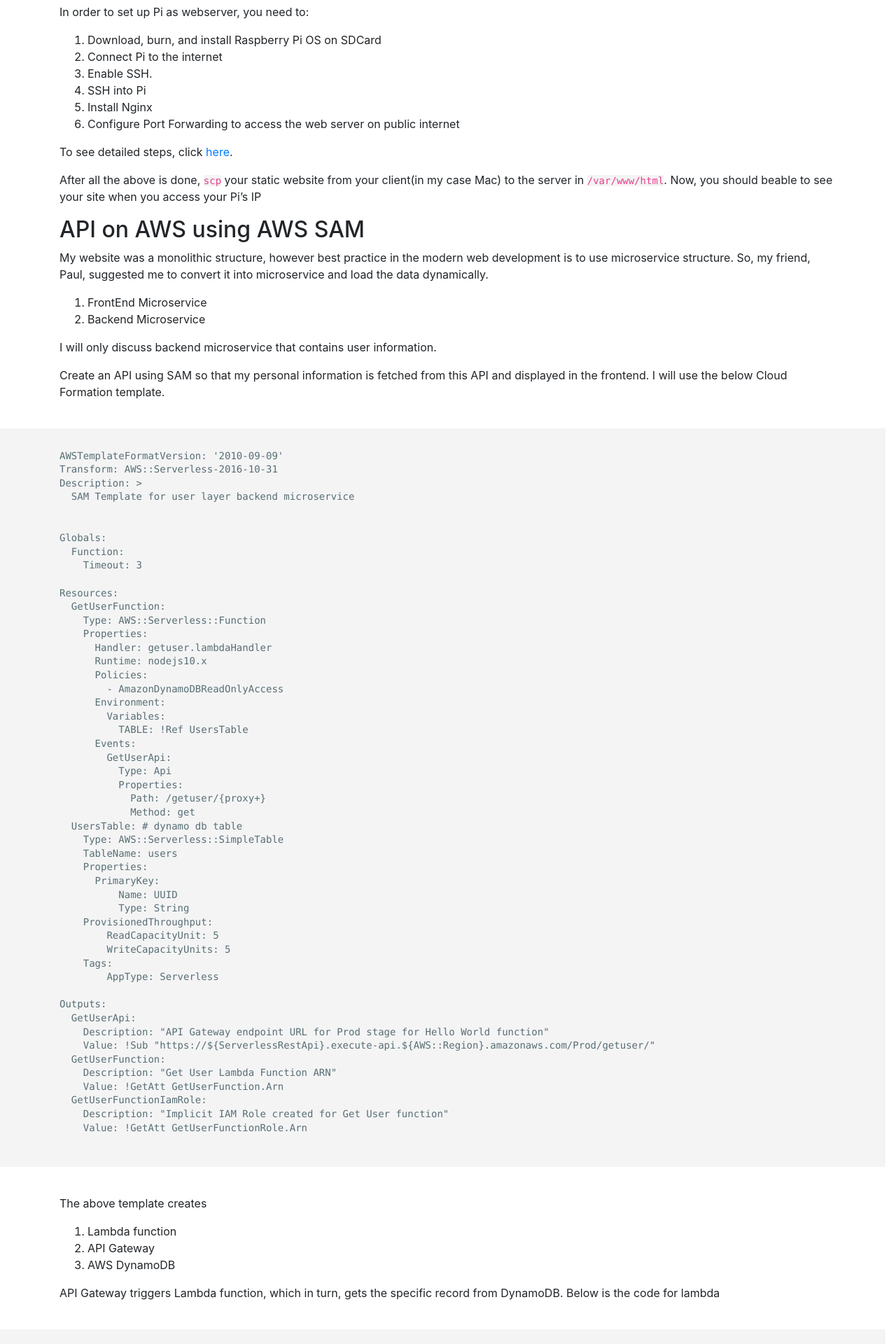
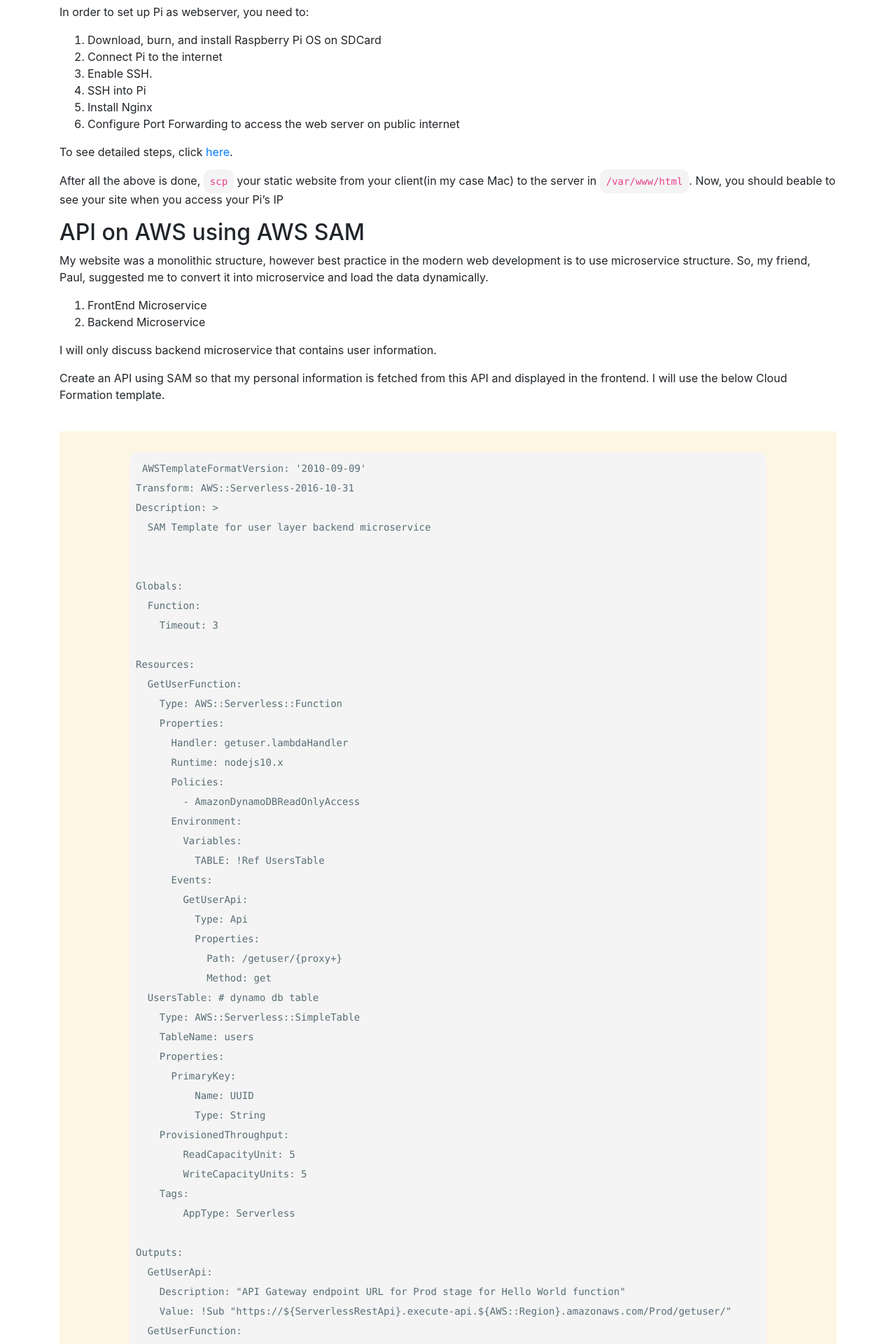
Before and after one commit to zainafzal88/blog, a Jekyll site: the page built from _posts/2020-06-10-dotnet-microservive-in-jekyll-website.md, in a window 1280 px wide. Shown: the part 1315-3235 px from the top of the page at 70% size. Built offline with Jekyll 4.4.1, drawn with Linux system fonts in a browser that asks for light colours.

Commit message:
change-code-block-style

```diff
--- a/_sass/_syntax.scss
+++ b/_sass/_syntax.scss
@@ -1,23 +1,13 @@
 @import 'ext/solarized-light';
 
 div.highlighter-rouge {
-	width: 100vw;
-	position: relative;
-	right: 150px;
 	margin: 40px 0;
-}
-
-.highlight {
-	background-color: #f4f4f4;
-}
-
-div.highlight {
-	padding: 30px 150px;
 }
 
 pre.highlight, code {
 	font-family: 'Consolas', Menlo, monospace;
-	line-height: 1.4em;
-	tab-size: 4;
+	line-height: 2em;
 	background-color: #f4f4f4;
+	border-radius:10px;
+	padding:9px;
 }
```
